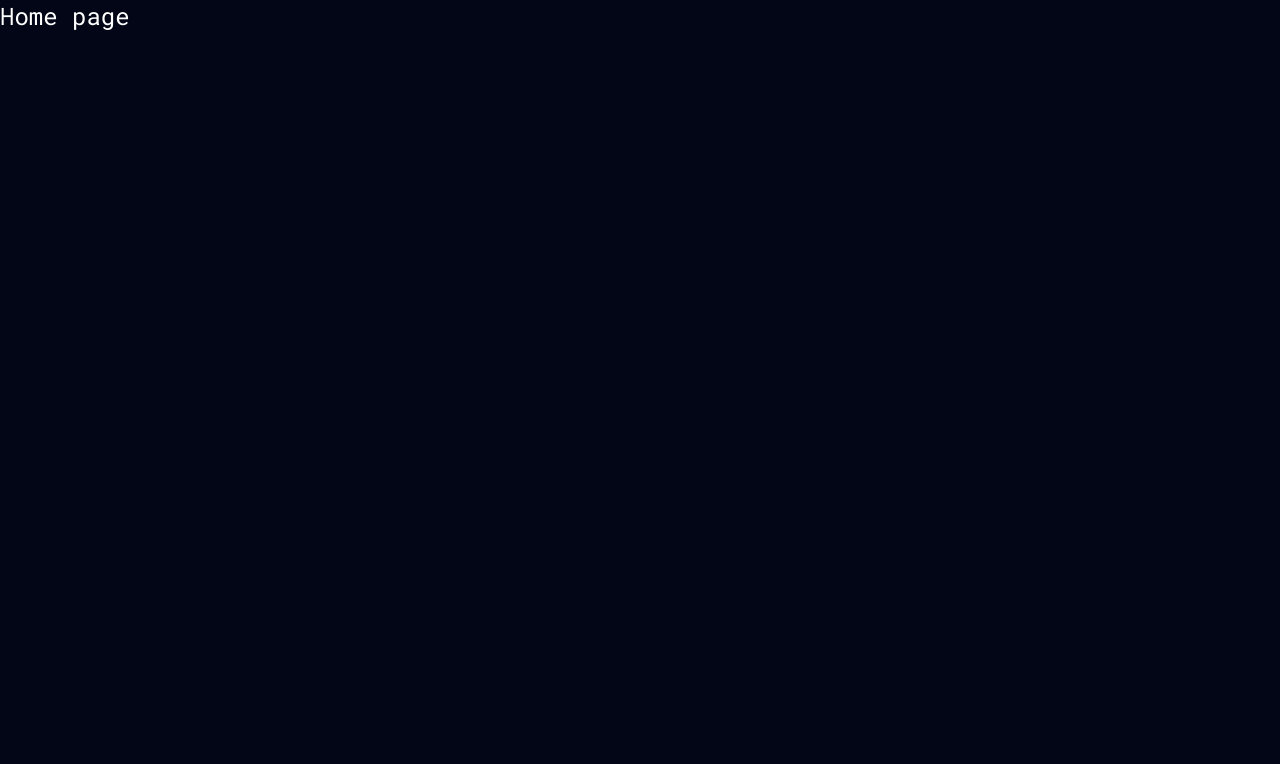
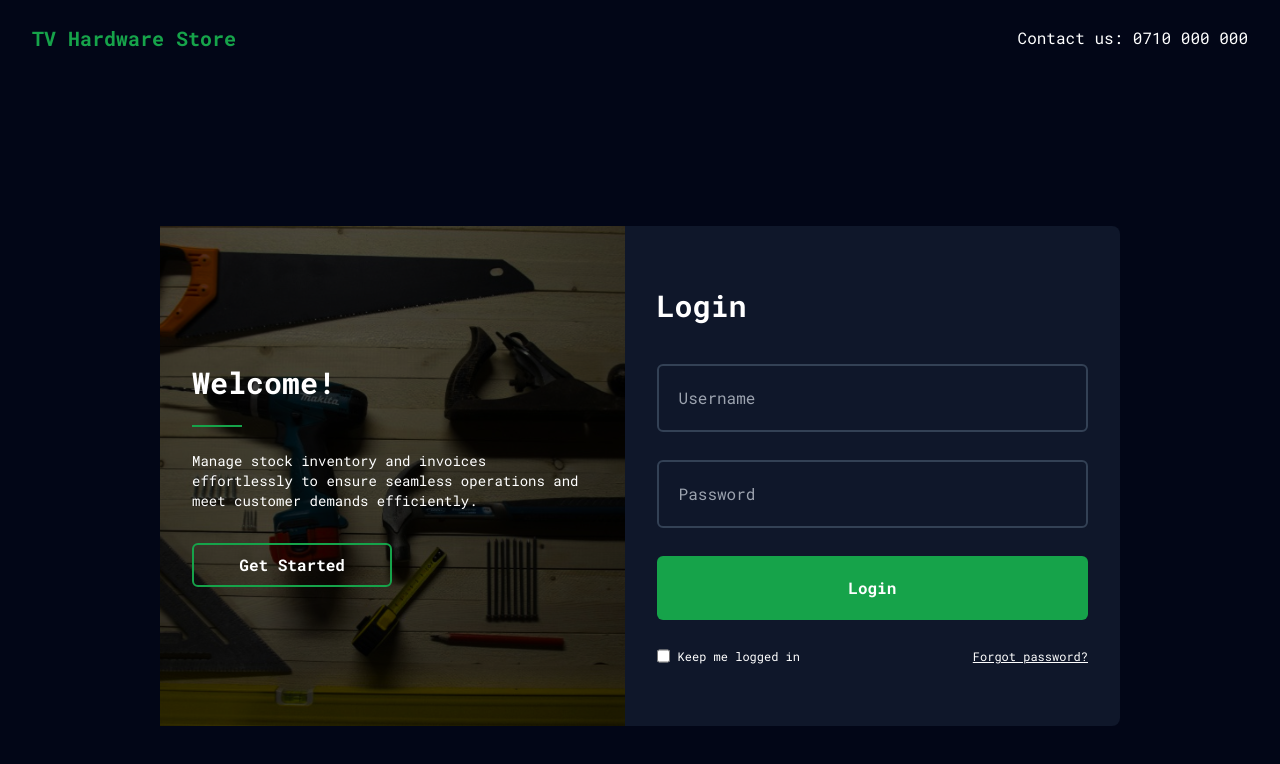
Before and after one commit to esthercate/Hardware-store-management, a Next.js app: page / in a window 1280 px wide. Shown: the top 764 px of the page. Built offline with nearby package versions, Linux system fonts and the light colour scheme.

Commit message:
Home page changes

```diff
--- a/app/page.jsx
+++ b/app/page.jsx
@@ -1,3 +1,14 @@
-export default function Home() {
-  return <div className='text-2xl text-white'>Home page</div>
+import Login from './login/page'
+
+
+export default function Home () {
+  return (
+    <div className='text-white'>
+      <div className='flex py-6 px-8 justify-between items-center w-full'>
+        <h1 className='text-green-600 font-bold text-xl'>TV Hardware Store</h1>
+        <p>Contact us: 0710 000 000</p>
+      </div>
+      <Login />
+    </div>
+  )
 }
```
Also changed, not shown: public/tvlogo.png (added).
